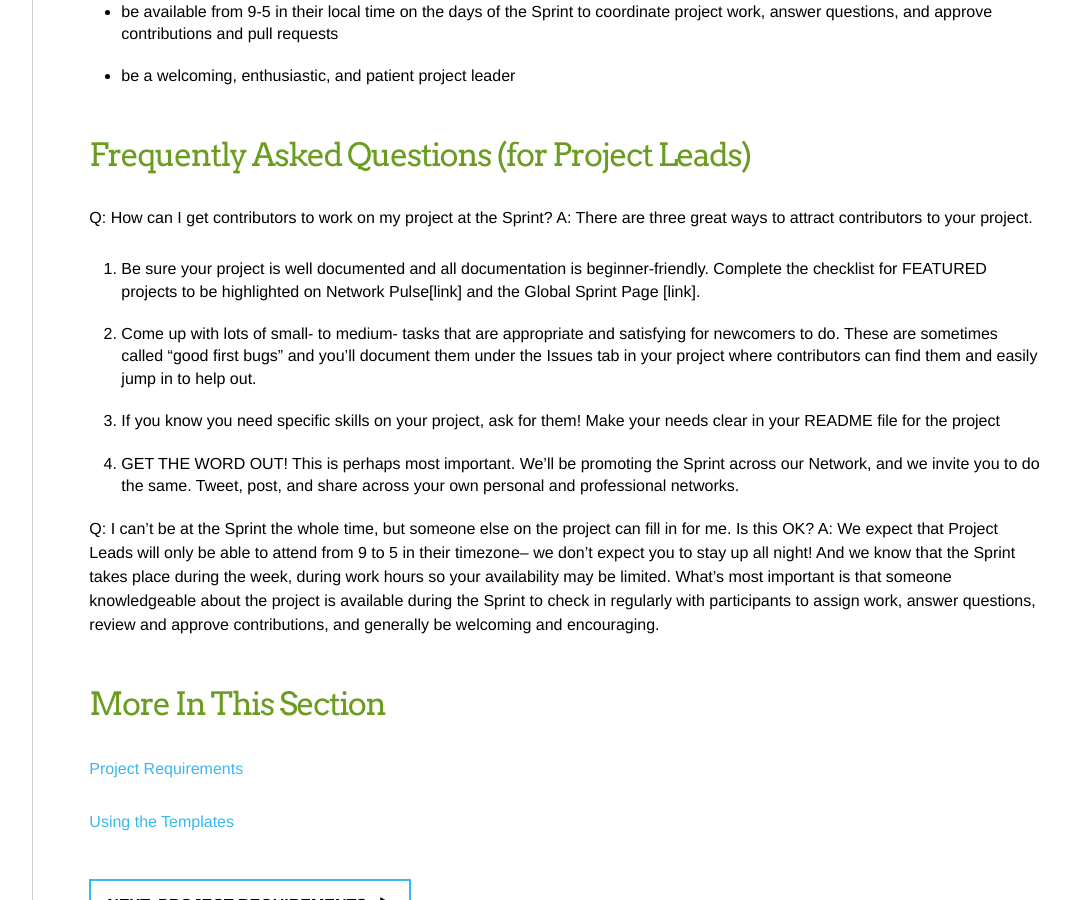
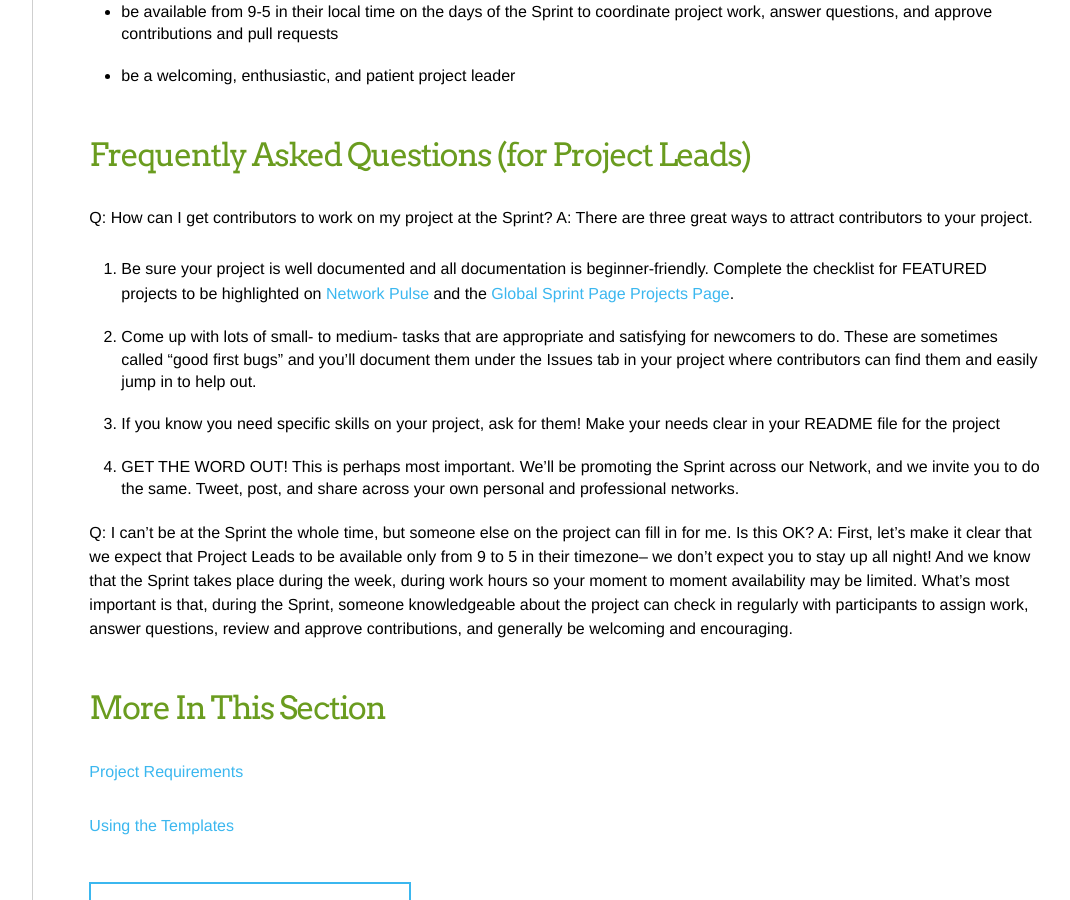
Before and after one commit to mozilla/global-sprint, a Jekyll site: the page built from _articles/project-lead.md, in a window 1280 px wide and 900 px high, scrolled down 1502 px. Shown: the whole window, without its empty margins (180-1250 px from the left). Built offline with Jekyll 4.4.1, drawn with Linux system fonts in a browser that asks for light colours; comment, search, counter and statistics services are not loaded; a style sheet for code colours, icons or effects is not loaded; some of the changed text lies outside the part shown.

Commit message:
Update project-lead.md

```diff
--- a/_articles/project-lead.md
+++ b/_articles/project-lead.md
@@ -6,7 +6,7 @@ contents:
   - _articles/project-lead/project-requirements.md
   - _articles/project-lead/templates.md
 ---
-**If you have your own open project, from brand new to established projects, you can be a Project Lead at the Sprint! By bringing your project to the Global Sprint, you invite contribution (which may be code, content, design, editing, writing, testing, advice, etc) from participants from across Mozilla's amazing Network.**
+**If you have your own open project, whether it's a brand new project or well-established, you can be a Project Lead at the Sprint! By bringing your project to the Global Sprint, you invite contribution (which may be code, content, design, editing, writing, testing, advice, etc) from participants from across Mozilla's amazing Network.**
 
 By registering for the Sprint, Project Leads understand and agree that any data they provide will be handled according to [Mozilla's Privacy Policy](https://www.mozilla.org/en-US/privacy/).
 
@@ -46,10 +46,10 @@ Project leads should:
 
 **Q: How can I get contributors to work on my project at the Sprint?**
 A: There are three great ways to attract contributors to your project.
-1. Be sure your project is well documented and all documentation is beginner-friendly. Complete the checklist for FEATURED projects to be highlighted on Network Pulse[link] and the Global Sprint Page [link].
+1. Be sure your project is well documented and all documentation is beginner-friendly. Complete the checklist for FEATURED projects to be highlighted on [Network Pulse](https://mozilla.github.io/network-pulse/) and the [Global Sprint Page Projects Page](https://mozilla.github.io/global-sprint/projects/).
 2. Come up with lots of small- to medium- tasks that are appropriate and satisfying for newcomers to do. These are sometimes called "good first bugs" and you'll document them under the Issues tab in your project where contributors can find them and easily jump in to help out.
 3. If you know you need specific skills on your project, ask for them! Make your needs clear in your README file for the project
 4. GET THE WORD OUT! This is perhaps most important. We'll be promoting the Sprint across our Network, and we invite you to do the same. Tweet, post, and share across your own personal and professional networks.
 
 **Q: I can't be at the Sprint the whole time, but someone else on the project can fill in for me. Is this OK?**
-A: We expect that Project Leads will only be able to attend from 9 to 5 in their timezone-- we don't expect you to stay up all night! And we know that the Sprint takes place during the week, during work hours so your availability may be limited. What's most important is that someone knowledgeable about the project is available during the Sprint to check in regularly with participants to assign work, answer questions, review and approve contributions, and generally be welcoming and encouraging.
+A: First, let's make it clear that we expect that Project Leads to be available only from 9 to 5 in their timezone-- we don't expect you to stay up all night! And we know that the Sprint takes place during the week, during work hours so your moment to moment availability may be limited. What's most important is that, during the Sprint, someone knowledgeable about the project can check in regularly with participants to assign work, answer questions, review and approve contributions, and generally be welcoming and encouraging.
```
